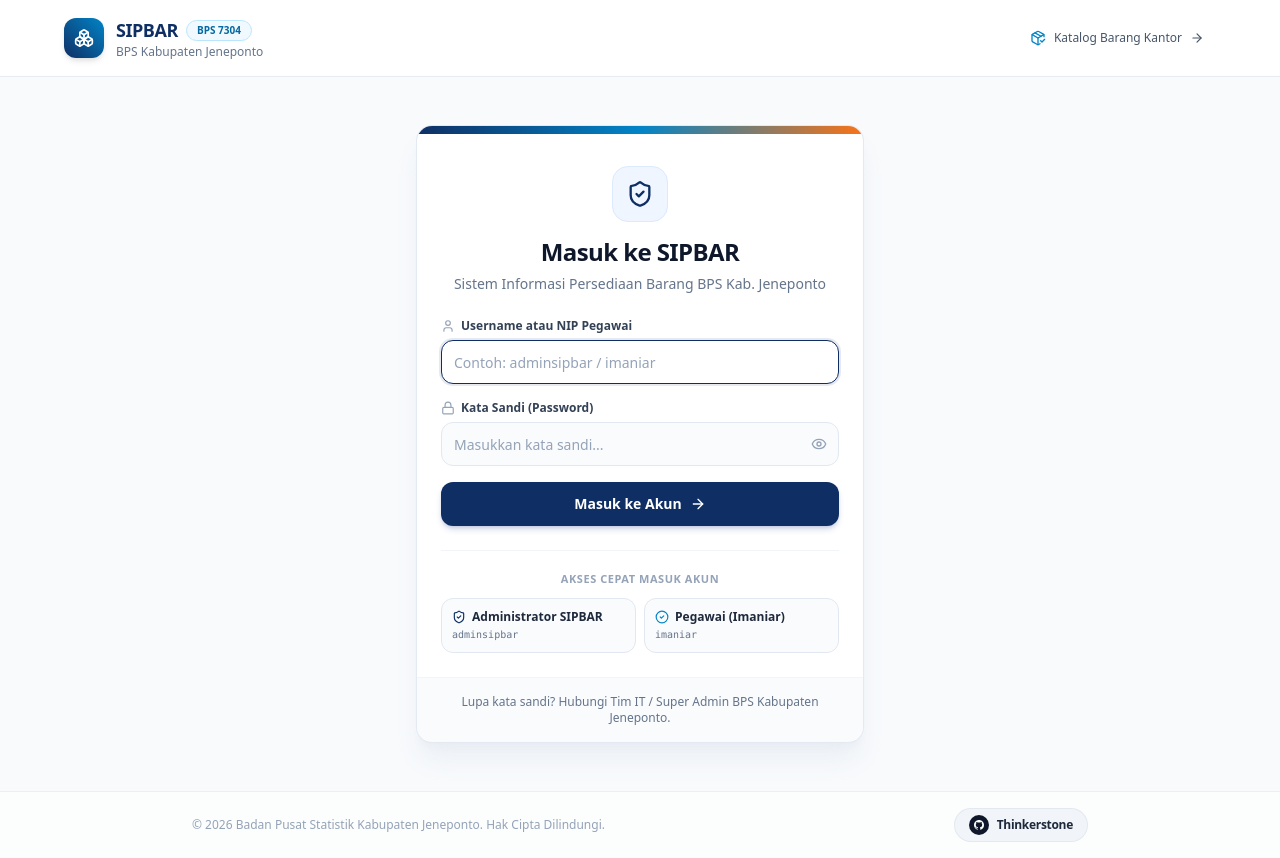
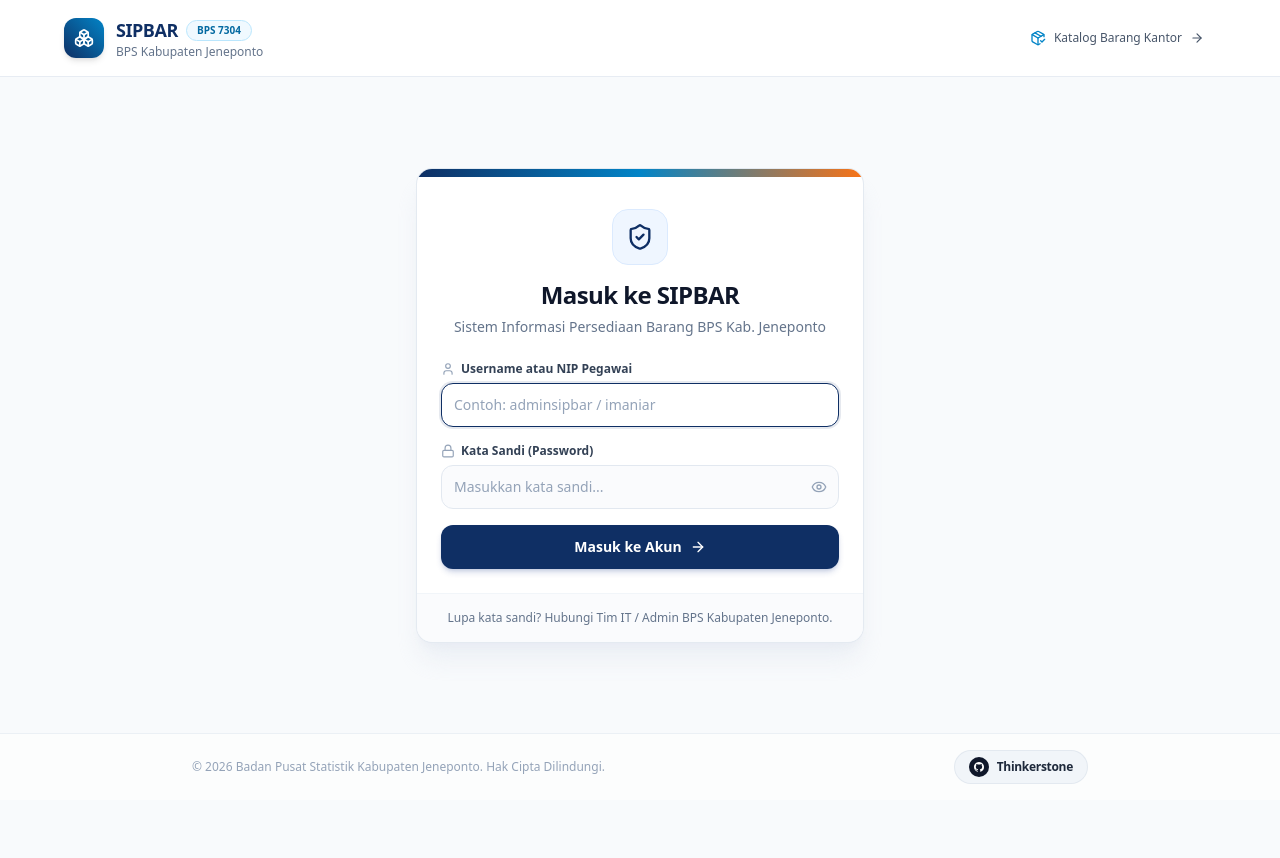
Before and after one commit to salsabilaputri95/SIPBAR, a Next.js app: page /login in a window 1280 px wide. After the commit the page ends 800 px from the top, so only its background shows below. Built offline with nearby package versions, Linux system fonts and the light colour scheme.

Commit message:
style(login): remove quick access demo buttons

```diff
--- a/src/app/(auth)/login/page.tsx
+++ b/src/app/(auth)/login/page.tsx
@@ -13,7 +13,6 @@ import {
   ArrowRight,
   AlertCircle,
   Boxes,
-  CheckCircle2,
   ShieldCheck,
   PackageCheck
 } from "lucide-react";
@@ -82,11 +81,6 @@ function LoginForm() {
     }
   };
 
-  const handleFillAccount = (user: string, pass: string) => {
-    setUsername(user);
-    setPassword(pass);
-    setErrorMessage("");
-  };
 
   return (
     <Card className="border-slate-200/90 shadow-xl shadow-slate-200/60 bg-white rounded-2xl overflow-hidden">
@@ -180,43 +174,11 @@ function LoginForm() {
             )}
           </Button>
         </form>
-
-        {/* Demo Account Helper Bar */}
-        <div className="mt-6 pt-5 border-t border-slate-100">
-          <p className="text-[11px] font-semibold text-slate-400 uppercase tracking-wider text-center mb-2.5">
-            Akses Cepat Masuk Akun
-          </p>
-          <div className="grid grid-cols-2 gap-2">
-            <button
-              type="button"
-              onClick={() => handleFillAccount("adminsipbar", "adminsipbar!")}
-              className="text-left p-2.5 rounded-xl border border-slate-200 bg-slate-50/70 hover:bg-blue-50 hover:border-blue-300 transition-colors group"
-            >
-              <div className="flex items-center gap-1.5 text-xs font-semibold text-slate-800 group-hover:text-[#0F2F64]">
-                <ShieldCheck className="w-3.5 h-3.5 text-[#0F2F64]" />
-                Administrator SIPBAR
-              </div>
-              <p className="text-[10px] text-slate-500 mt-0.5 truncate font-mono">adminsipbar</p>
-            </button>
-
-            <button
-              type="button"
-              onClick={() => handleFillAccount("imaniar", "ima361")}
-              className="text-left p-2.5 rounded-xl border border-slate-200 bg-slate-50/70 hover:bg-sky-50 hover:border-sky-300 transition-colors group"
-            >
-              <div className="flex items-center gap-1.5 text-xs font-semibold text-slate-800 group-hover:text-sky-800">
-                <CheckCircle2 className="w-3.5 h-3.5 text-sky-600" />
-                Pegawai (Imaniar)
-              </div>
-              <p className="text-[10px] text-slate-500 mt-0.5 truncate font-mono">imaniar</p>
-            </button>
-          </div>
-        </div>
       </CardContent>
 
       <CardFooter className="bg-slate-50/70 border-t border-slate-100 px-6 py-4 flex items-center justify-center">
         <p className="text-xs text-slate-500 text-center">
-          Lupa kata sandi? Hubungi Tim IT / Super Admin BPS Kabupaten Jeneponto.
+          Lupa kata sandi? Hubungi Tim IT / Admin BPS Kabupaten Jeneponto.
         </p>
       </CardFooter>
     </Card>
```
